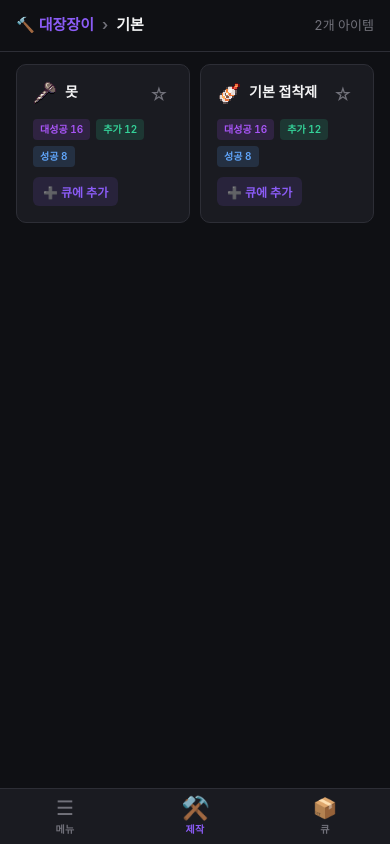
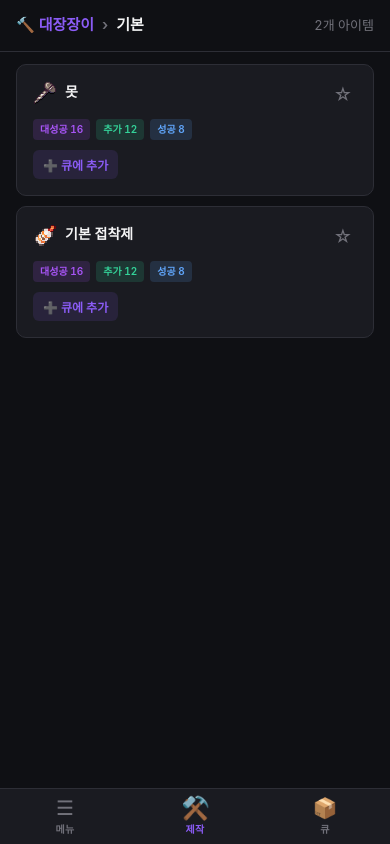
Before and after one commit to hyeontae95/bear-crafting, a Vue app: page / in a window 390 px wide. Built offline with nearby package versions, Linux system fonts and the light colour scheme; a web font is replaced by a local one.

Commit message:
진짜 수정

```diff
--- a/src/components/MainPanel.vue
+++ b/src/components/MainPanel.vue
@@ -211,7 +211,7 @@ const modalTier = computed(() => selectedItem.value?._tier || props.category.tie
   .breadcrumb { font-size: 15px; }
   .items-grid {
     padding: 12px 16px;
-    grid-template-columns: repeat(auto-fill, minmax(150px, 1fr));
+    grid-template-columns: 1fr; /* 모바일에서는 무조건 1열로 꽉 차게 변경 */
     gap: 10px;
   }
 }
--- a/src/style.css
+++ b/src/style.css
@@ -49,7 +49,8 @@
 html,
 body,
 #app {
-  height: 100%;
+  /* height: 100%; <- 이거 지우고 */
+  height: 100dvh; /* 이걸로 바꿔! */
 }
 
 body {
```
